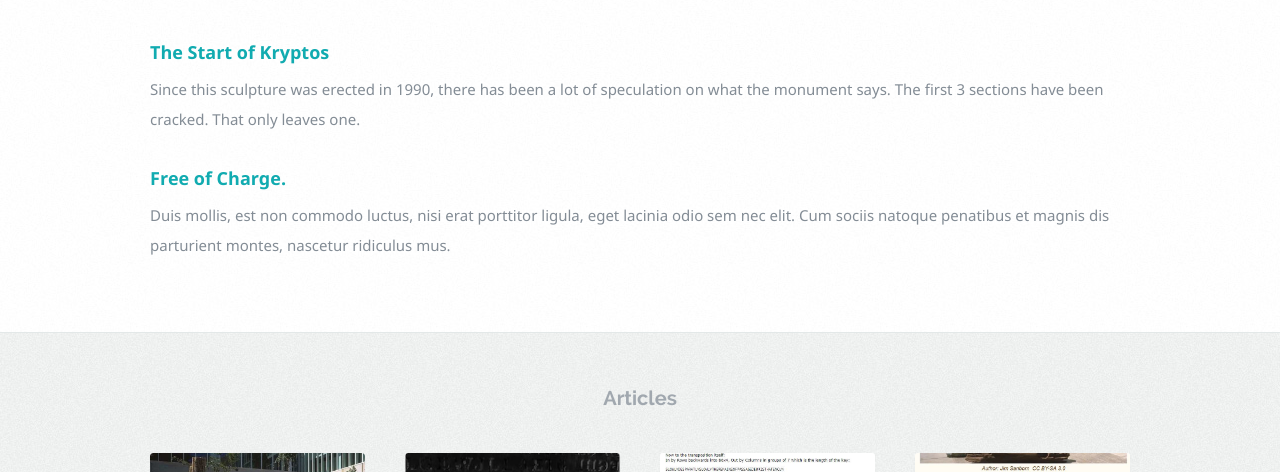
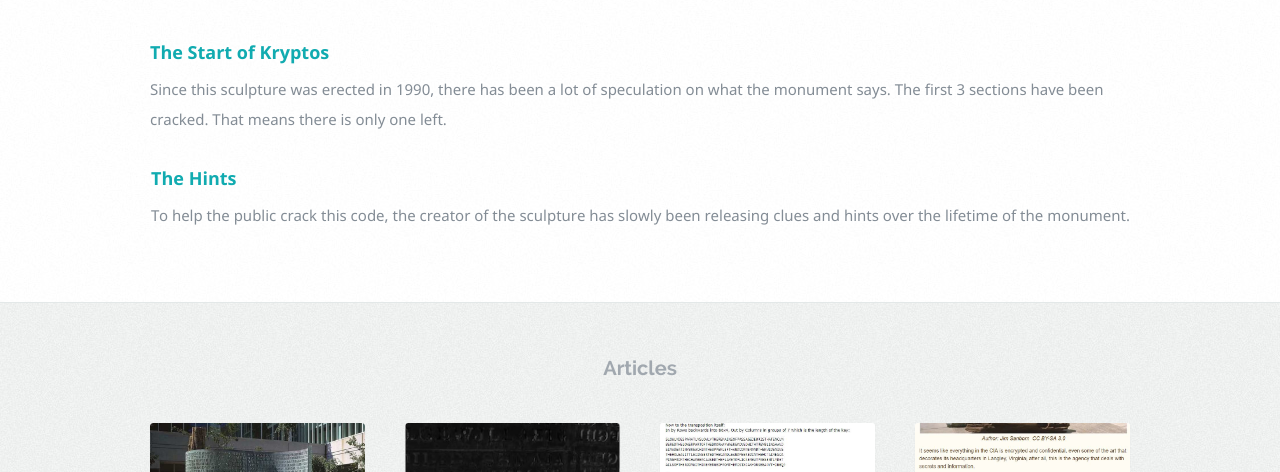
Before and after one commit to marcusde23/Kryptos, a plain HTML site: page index.html in a window 1280 px wide. Shown: the part 628-1100 px from the top of the page. Drawn offline with nearby package versions, Linux system fonts and the light colour scheme.

Commit message:
hopefully finished first page. 2 to go!

```diff
--- a/index.html
+++ b/index.html
@@ -125,15 +125,14 @@
            <div class="columns s-first">
               <h2>The Start of Kryptos</h2>
 
-              <p> Since this sculpture was erected in 1990, there has been a lot of speculation on what the monument says. The first 3 sections have been cracked. That only leaves one.
+              <p> Since this sculpture was erected in 1990, there has been a lot of speculation on what the monument says. The first 3 sections have been cracked. That means there is only one left.
               </p>
            </div>
 
            <div class="columns">
-              <h2>Free of Charge.</h2>
+              <h2>The Hints</h2>
 
-              <p>Duis mollis, est non commodo luctus, nisi erat porttitor ligula, eget lacinia odio sem nec elit.
-              Cum sociis natoque penatibus et magnis dis parturient montes, nascetur ridiculus mus.
+              <p>To help the public crack this code, the creator of the sculpture has slowly been releasing clues and hints over the lifetime of the monument.
               </p>
            </div>
 
```
